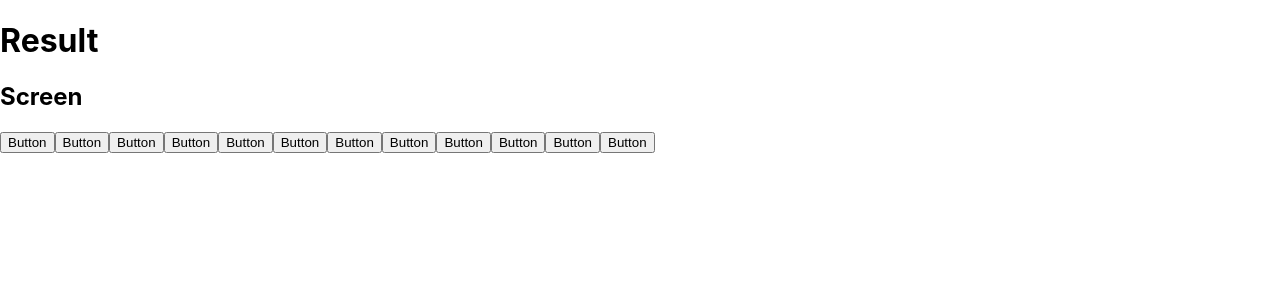
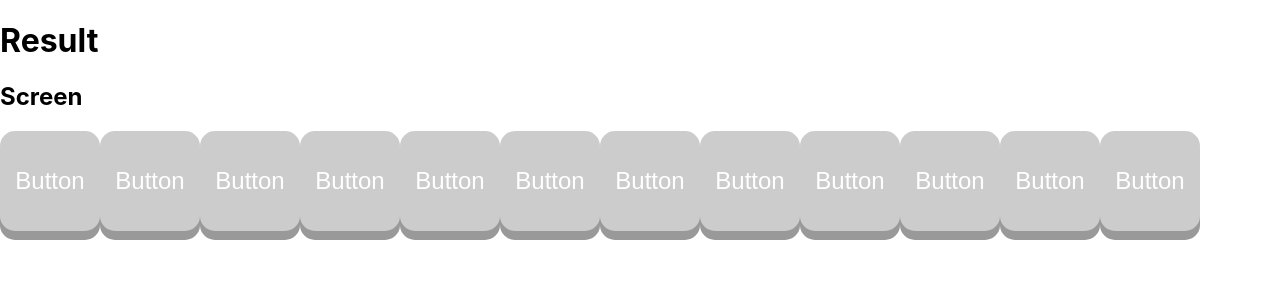
Before and after one commit to afx-dummy-account/afx-pin-lock, a React (Create React App) app: page / in a window 1280 px wide. Shown: the top 300 px of the page. Built offline with nearby package versions, Linux system fonts and the light colour scheme.

Commit message:
styled button

```diff
--- a/src/comps/NumPadButton.tsx
+++ b/src/comps/NumPadButton.tsx
@@ -1,5 +1,30 @@
-import React from 'react'
+import React from "react";
+import styled from "styled-components";
+
+const StyledButton = styled.button`
+  width: 100px;
+  height: 100px;
+  font-size: 24px;
+  text-align: center;
+  cursor: pointer;
+  outline: none;
+  color: #fff;
+  background-color: #ccc;
+  border: none;
+  border-radius: 15px;
+  box-shadow: 0 9px #999;
+
+  &:hover {
+    background-color: #aaa;
+  }
+
+  &:active {
+    background-color: #aaa;
+    box-shadow: 0 5px #666;
+    transform: translateY(4px);
+  }
+`;
 
 export default () => {
-    return <button>Button</button>
-}
+  return <StyledButton>Button</StyledButton>;
+};
```
